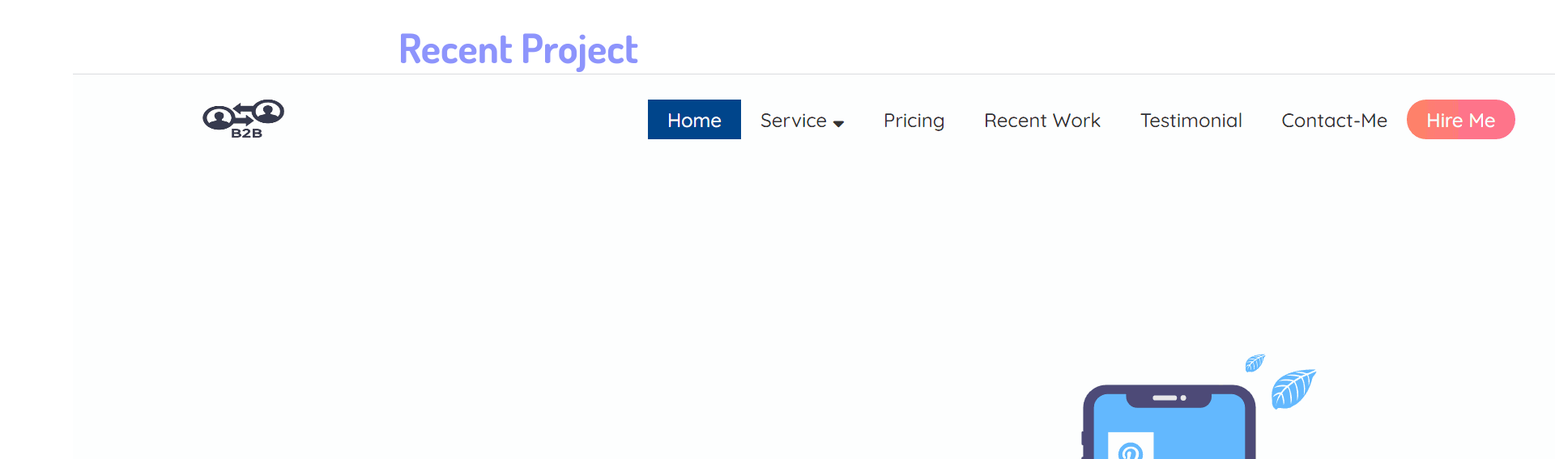
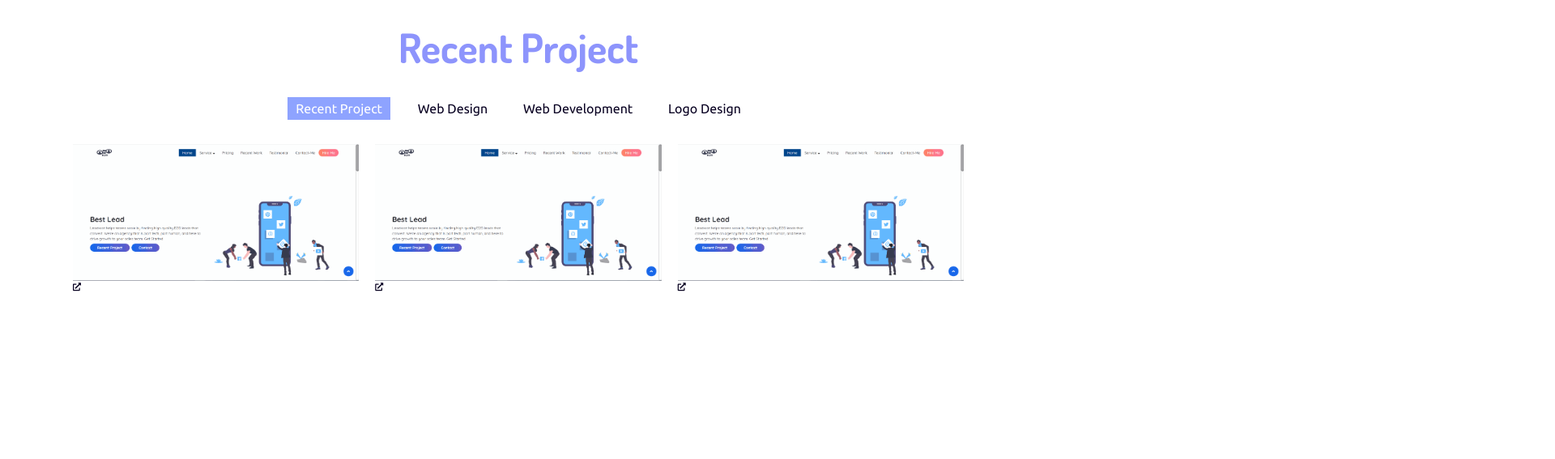
Before and after one commit to emetdas/protfolio, a website: page index.html in a window 1280 px wide. Shown: the part 1229-1796 px from the top of the page at 81% size, 1920 px wide, since content can reach past the window. After the commit the page ends 1589 px from the top, so only its background shows below. Drawn offline with Linux system fonts and the light colour scheme; a web font is replaced by a local one.

Commit message:
some update

```diff
--- a/index.html
+++ b/index.html
@@ -158,13 +158,35 @@
     <!-- Service-end -->
     <!-- Project-start -->
     <h1 class="heading text-center">Recent Project</h1>
-    <section id="project" class="container grid project-section">
+    <section id="project">
+      <div class="container py-3 text-center">
+        <ul class="project-filter">
+          <li class="project-filter-link active">Recent Project</li>
+          <li class="project-filter-link">Web Design</li>
+          <li class="project-filter-link">Web Development</li>
+          <li class="project-filter-link">Logo Design</li>
+        </ul>
+      </div>
+      <div class="container grid project-section">
       <div class="project-item">
         <img src="images/project-01-thumbnail.png" alt="project" />
         <div class="project-overlay">
           <i class="fas fa-external-link-alt"></i>
         </div>
       </div>
+      <div class="project-item">
+        <img src="images/project-01-thumbnail.png" alt="project" />
+        <div class="project-overlay">
+          <i class="fas fa-external-link-alt"></i>
+        </div>
+      </div>
+      <div class="project-item">
+        <img src="images/project-01-thumbnail.png" alt="project" />
+        <div class="project-overlay">
+          <i class="fas fa-external-link-alt"></i>
+        </div>
+      </div>
+    </div>
     </section>
     <!-- Project-end -->
     <script src="js/main.js"></script>
--- /dev/null
+++ b/scss/_project.scss
@@ -0,0 +1,21 @@
+.project-section{
+    grid-template-columns: repeat(auto-fill,minmax(300px,1fr));
+    gap: 2rem;
+    & .project-item{
+        & img{
+            width: 100%;
+        }
+    }
+}
+.project-filter{
+    & li{
+        display: inline-block;
+        margin: 0 1rem;
+        cursor: pointer;
+        padding: 0.5rem 1rem;
+        &.active{
+            background: $primary;
+            color: $white;
+        }
+    }
+}
--- a/scss/_utilites.scss
+++ b/scss/_utilites.scss
@@ -11,32 +11,32 @@ i.fa-trophy{
     color: $yellow;
 }
 .p-01{
-    padding: 0.5rem;
+    padding: 0.5rem !important;
 }
 .p-1{
-    padding: 1rem;
+    padding: 1rem !important;
 }
 .p-2{
-    padding: 2rem;
+    padding: 2rem !important;
 }
 .p-3{
-    padding: 3rem;
+    padding: 3rem !important;
 }
 .px-1{
-    padding: 1rem 0;
+    padding: 0 1rem !important;
 }
 .py-1{
-    padding: 0 1rem;
+    padding: 1rem 0 !important;
 }
 .px-2{
-    padding: 2rem 0;
+    padding: 2rem 0 !important;
 }
 .py-2{
-    padding: 0 2rem;
+    padding:2rem 0 !important;
 }
 .px-3{
-    padding: 3rem 0;
+    padding: 0 3rem !important;
 }
 .py-3{
-    padding: 0 3rem;
+    padding: 3rem 0 !important;
 }
--- a/scss/style.scss
+++ b/scss/style.scss
@@ -10,3 +10,4 @@
 @import 'responsivemobile';
 @import 'feature';
 @import 'service';
+@import 'project';
```
Also changed, not shown: css/style.css.
